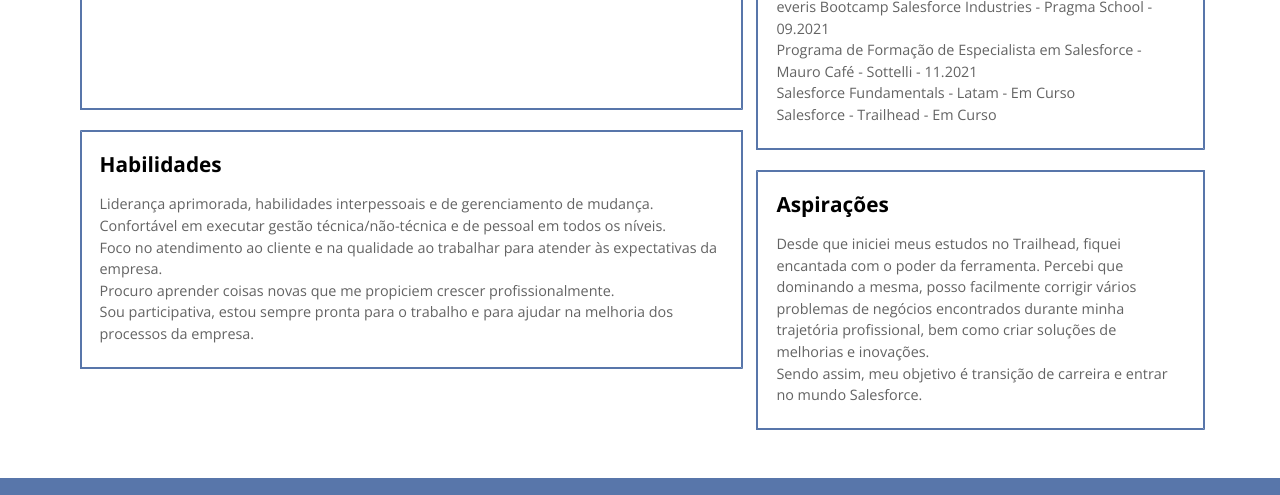
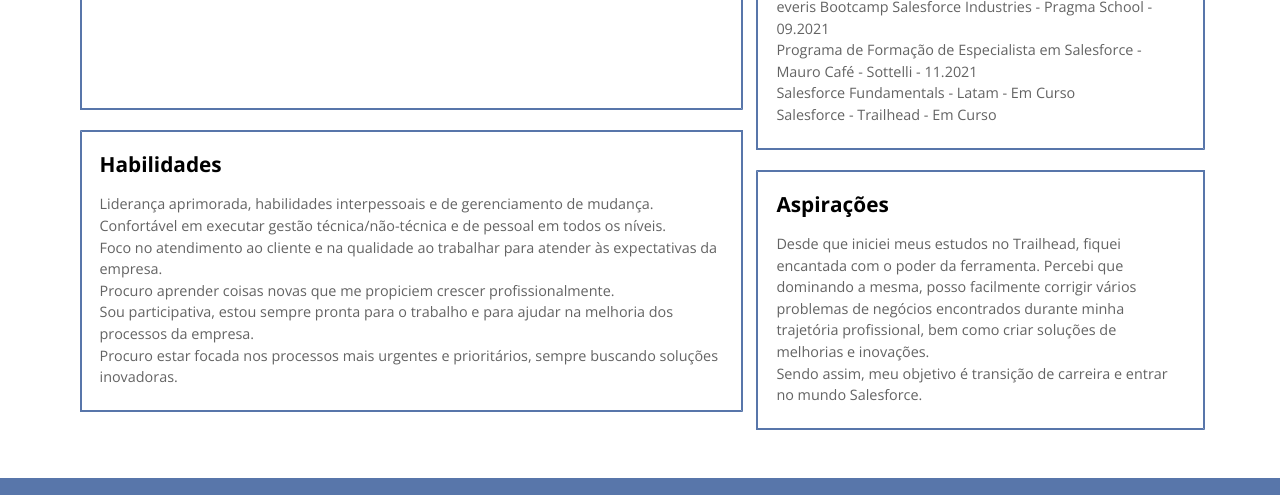
Before and after one commit to Anderson0512/Portifolio-walkiria, a plain HTML site: page index.html in a window 1280 px wide. Shown: the part 721-1216 px from the top of the page. Drawn offline with nearby package versions, Linux system fonts and the light colour scheme.

Commit message:
Atualizacao

```diff
--- a/index.html
+++ b/index.html
@@ -81,6 +81,7 @@
                                 <p>Foco no atendimento ao cliente e na qualidade ao trabalhar para atender às expectativas da empresa.</p>
                                 <p>Procuro aprender coisas novas que me propiciem crescer profissionalmente.</p>
                                 <p>Sou participativa, estou sempre pronta para o trabalho e para ajudar na melhoria dos processos da empresa.</p>
+                                <p>Procuro estar focada nos processos mais urgentes e prioritários, sempre buscando soluções inovadoras.</p>
                             </ul>
                             <span class="baixo-esquerda"></span>
                         </section>
```
